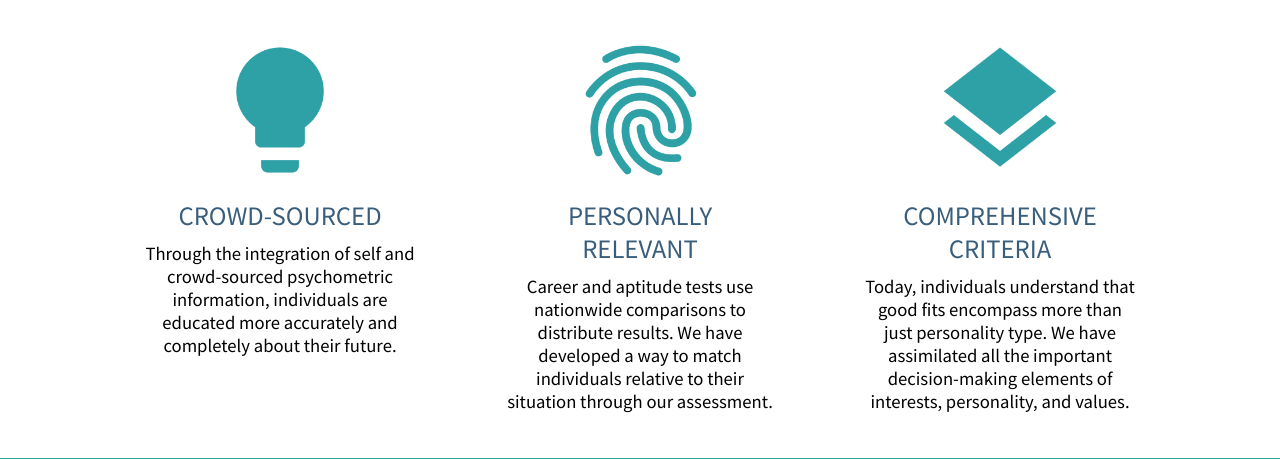
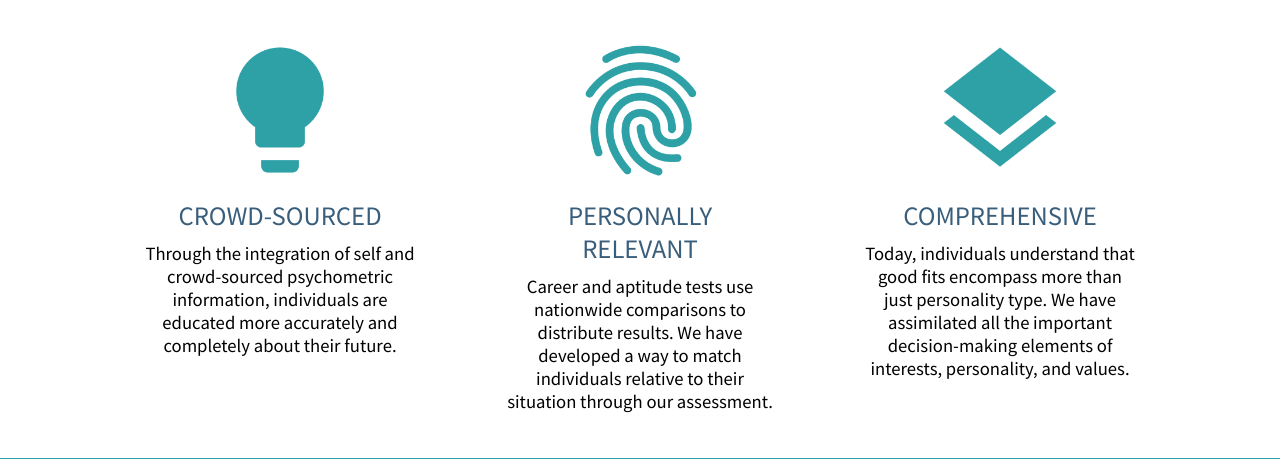
Before and after one commit to derekbrimley/raize, a Django app: page / in a window 1280 px wide. Shown: the part 1356-1815 px from the top of the page. Run offline with Django 3.2, Linux system fonts and the light colour scheme; some libraries are stand-ins or nearby versions.

Commit message:
Update index.html

```diff
--- a/quiz/templates/quiz/index.html
+++ b/quiz/templates/quiz/index.html
@@ -117,7 +117,7 @@
 			<img class="box_img" src="{% static 'raizeme/images/layers.png' %}"/>
 		</div>
 		<div class="box_title">
-			COMPREHENSIVE CRITERIA
+			COMPREHENSIVE
 		</div>
 		<div class="box_txt">
 			Today, individuals understand that good fits encompass more than just personality type. We have assimilated all the important decision-making elements of interests, personality, and values.
```
